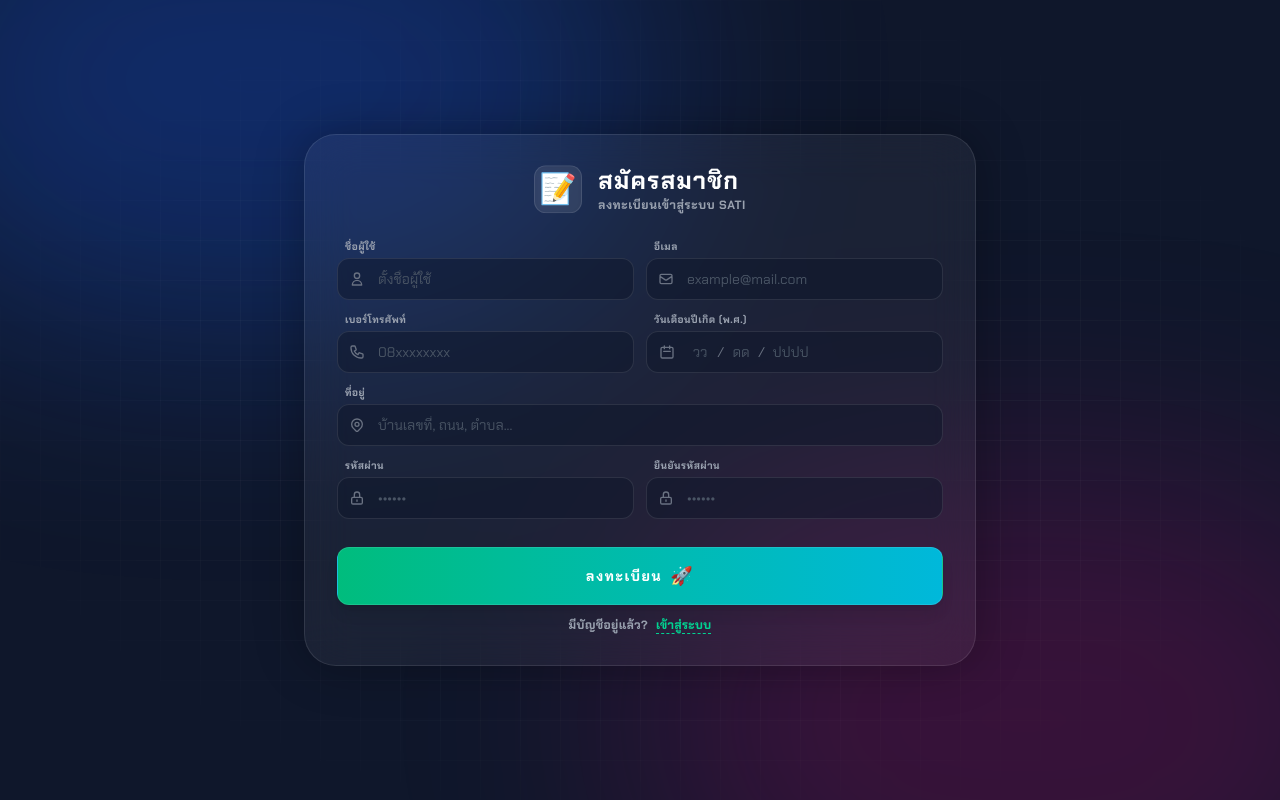
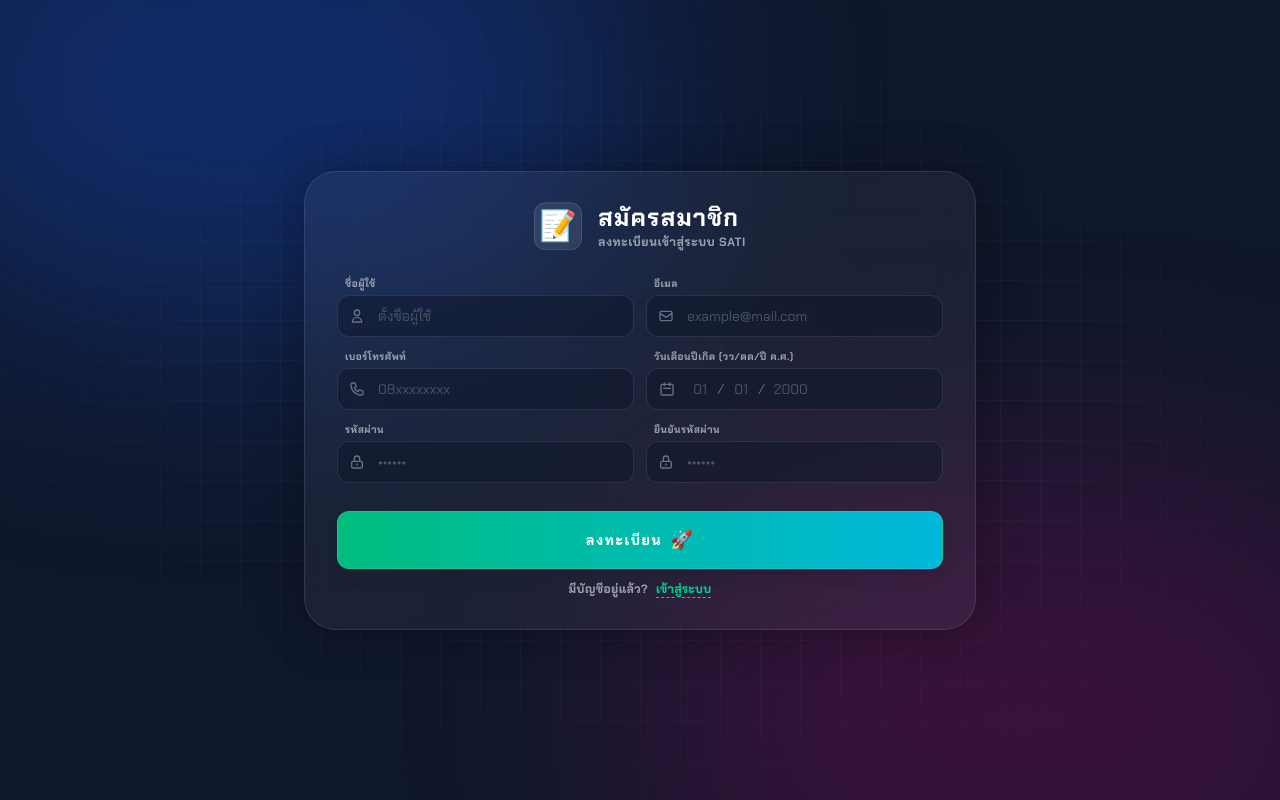
Before and after one commit to kkxpter/santi-game-pj-frontend, a Next.js app: page /register in a window 1280 px wide. Built offline with nearby package versions, Linux system fonts and the light colour scheme.

Commit message:
update_register_by_kT

```diff
--- a/app/register/page.tsx
+++ b/app/register/page.tsx
@@ -49,14 +49,12 @@ export default function RegisterPage() {
     setFormData({ ...formData, [name]: value });
   };
 
-  // ✅ FIX 1: แก้ Type ให้รองรับ null (RefObject<HTMLInputElement | null>)
   const handleKeyDown = (e: React.KeyboardEvent<HTMLInputElement>, prevRef: React.RefObject<HTMLInputElement | null>) => {
     if (e.key === 'Backspace' && (e.target as HTMLInputElement).value === '') {
         prevRef.current?.focus();
     }
   };
 
-  // ค้นหาฟังก์ชัน handleRegister แล้วแทนที่ด้วยโค้ดนี้ครับ
   const handleRegister = async (e: React.FormEvent) => {
     e.preventDefault();
     setError('');
@@ -70,10 +68,9 @@ export default function RegisterPage() {
     // แปลงวันเกิด
     const day = parseInt(formData.birthDay);
     const month = parseInt(formData.birthMonth);
-    const yearBE = parseInt(formData.birthYear);
-    const yearAD = yearBE - 543;
+    const yearAD = parseInt(formData.birthYear); // ✅ ใช้ปี ค.ศ. โดยตรง ไม่ต้องลบ 543 แล้ว
 
-    // ตรวจสอบความถูกต้องของวันที่ (Validation Logic เดิมของคุณ)
+    // ตรวจสอบความถูกต้องของวันที่
     const birthDateObj = new Date(yearAD, month - 1, day);
     const today = new Date();
     today.setHours(0, 0, 0, 0);
@@ -92,17 +89,16 @@ export default function RegisterPage() {
     setIsLoading(true);
 
     try {
-      // ✅ เตรียมข้อมูลสำหรับส่งให้ Backend (Format วันที่ต้องเป็น YYYY-MM-DD)
       const payload = {
           username: formData.username,
           password: formData.password,
           email: formData.email,
           phone: formData.phone,
-          address: formData.address,
-          birthdate: `${yearAD}-${String(month).padStart(2, '0')}-${String(day).padStart(2, '0')}` // แปลงเป็น YYYY-MM-DD
+          // address: formData.address, // ❌ เอาออก หรือส่งเป็น String ว่างไปก่อนเพราะปิดช่องกรอกไว้
+          address: '',
+          birthdate: `${yearAD}-${String(month).padStart(2, '0')}-${String(day).padStart(2, '0')}`
       };
 
-      // ✅ ยิง API ไปที่ Backend Port 4000
       const res = await fetch('http://localhost:4000/register', {
           method: 'POST',
           headers: { 'Content-Type': 'application/json' },
@@ -116,7 +112,7 @@ export default function RegisterPage() {
       }
 
       console.log('Register Success:', data);
-      alert('สมัครสมาชิกเรียบร้อย! กรุณาเข้าสู่ระบบ'); // แจ้งเตือนหน่อย
+      alert('สมัครสมาชิกเรียบร้อย! กรุณาเข้าสู่ระบบ');
       router.push('/login');
 
     } catch (err) {
@@ -124,8 +120,6 @@ export default function RegisterPage() {
       setIsLoading(false);
     }
   };
-
-//
 
   return (
     <main className="relative w-screen h-screen flex flex-col items-center justify-center p-4 bg-slate-900 font-sans overflow-hidden">
@@ -193,7 +187,8 @@ export default function RegisterPage() {
                 </div>
 
                 <div className="group relative">
-                    <label className="text-[10px] text-gray-400 font-bold ml-2 mb-1 block group-focus-within:text-yellow-400 transition-colors uppercase tracking-wider">วันเดือนปีเกิด (พ.ศ.)</label>
+                    {/* ✅ แก้ไข Label เป็น ค.ศ. */}
+                    <label className="text-[10px] text-gray-400 font-bold ml-2 mb-1 block group-focus-within:text-yellow-400 transition-colors uppercase tracking-wider">วันเดือนปีเกิด (วว/ดด/ปี ค.ศ.)</label>
 
                     <div className="relative flex items-center w-full bg-slate-900/50 border border-white/10 rounded-xl px-4 py-2.5 transition-all focus-within:border-yellow-500 focus-within:ring-1 focus-within:ring-yellow-500">
                         <div className="absolute left-3 top-1/2 -translate-y-1/2 text-gray-500 group-focus-within:text-yellow-400 transition-colors pointer-events-none">
@@ -203,7 +198,7 @@ export default function RegisterPage() {
                         <div className="flex items-center gap-1 pl-6 w-full text-white text-sm">
                             <input
                                 ref={dayRef}
-                                type="tel" name="birthDay" placeholder="วว" maxLength={2} required
+                                type="tel" name="birthDay" placeholder="01" maxLength={2} required
                                 value={formData.birthDay} onChange={handleChange}
                                 className="w-[3ch] bg-transparent text-center focus:outline-none placeholder-gray-600"
                             />
@@ -211,16 +206,17 @@ export default function RegisterPage() {
 
                             <input
                                 ref={monthRef}
-                                type="tel" name="birthMonth" placeholder="ดด" maxLength={2} required
+                                type="tel" name="birthMonth" placeholder="01" maxLength={2} required
                                 value={formData.birthMonth} onChange={handleChange}
                                 onKeyDown={(e) => handleKeyDown(e, dayRef)}
                                 className="w-[3ch] bg-transparent text-center focus:outline-none placeholder-gray-600"
                             />
                             <span className="text-gray-500">/</span>
 
+                            {/* ✅ แก้ไข Placeholder เป็น ค.ศ. */}
                             <input
                                 ref={yearRef}
-                                type="tel" name="birthYear" placeholder="ปปปป" maxLength={4} required
+                                type="tel" name="birthYear" placeholder="2000" maxLength={4} required
                                 value={formData.birthYear} onChange={handleChange}
                                 onKeyDown={(e) => handleKeyDown(e, monthRef)}
                                 className="w-[5ch] bg-transparent text-center focus:outline-none placeholder-gray-600"
@@ -230,8 +226,8 @@ export default function RegisterPage() {
                 </div>
             </div>
 
-            {/* Row 3: ที่อยู่ */}
-            <div className="group relative">
+            {/* Row 3: ที่อยู่ (COMMENTED OUT) */}
+            {/* <div className="group relative">
                 <label className="text-[10px] text-gray-400 font-bold ml-2 mb-1 block group-focus-within:text-pink-400 transition-colors uppercase tracking-wider">ที่อยู่</label>
                 <div className="relative">
                     <div className="absolute left-3 top-1/2 -translate-y-1/2 text-gray-500 group-focus-within:text-pink-400 transition-colors"><Icons.Map /></div>
@@ -241,6 +237,7 @@ export default function RegisterPage() {
                     />
                 </div>
             </div>
+            */}
 
             {/* Row 4: รหัสผ่าน */}
             <div className="grid grid-cols-2 gap-3">
```
